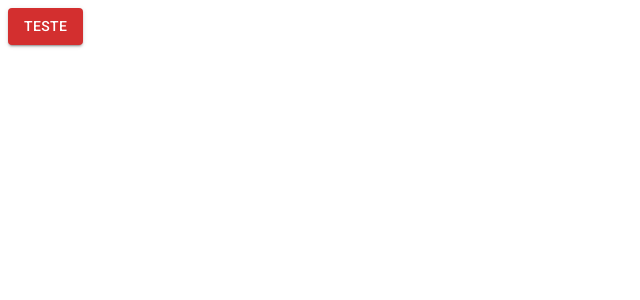
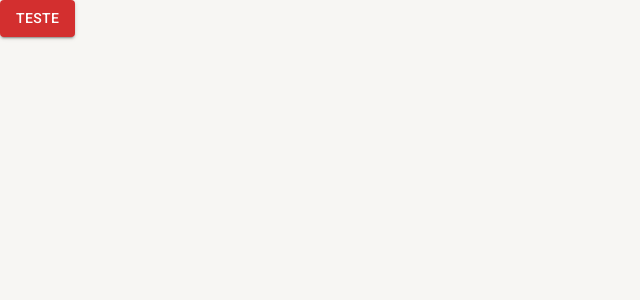
Before and after one commit to Wendeltrs/curso-react2.0, a React (Create React App) app: page /pagina-inicial in a window 1280 px wide. Shown: the top 300 px of the page, without its empty margins (0-640 px from the left). Built offline with nearby package versions, Linux system fonts and the light colour scheme.

Commit message:
feat: add dark theme and toggle theme

```diff
--- a/public/index.html
+++ b/public/index.html
@@ -16,7 +16,7 @@
   <title>Cadastros</title>
 </head>
 
-<body>
+<body style="padding: 0; margin: 0;">
   <noscript>Você precisa ter Javascript para rodar essa aplicação.</noscript>
   <div id="root"></div>
 </body>
--- a/src/routes/index.tsx
+++ b/src/routes/index.tsx
@@ -1,10 +1,13 @@
 import { Button } from "@mui/material";
 import { Navigate, Route, Routes } from "react-router-dom";
+import { useThemeContext } from "../shared/contexts";
 
 export const AppRoutes = () => {
+  const { toggleTheme } = useThemeContext();
+
   return (
     <Routes>
-        <Route path="/pagina-inicial" element={<Button variant="contained" color="primary">Teste</Button>} />
+        <Route path="/pagina-inicial" element={<Button variant="contained" color="primary" onClick={toggleTheme}>Teste</Button>} />
         <Route path="*" element={<Navigate to="/pagina-inicial" />} />
     </Routes>
   )
--- /dev/null
+++ b/src/shared/contexts/ThemeContext.tsx
@@ -0,0 +1,44 @@
+import { Box, ThemeProvider } from "@mui/material";
+import { createContext, useCallback, useContext, useMemo, useState } from "react";
+import { DarkTheme, LightTheme } from "../themes";
+
+interface IThemeContext {
+    themeName: 'light' | 'dark',
+    toggleTheme: () => void
+}
+
+interface IAppThemeProviderProps {
+    children: React.ReactNode
+}
+
+export const ThemeContext = createContext({} as IThemeContext);
+
+export const useThemeContext = () => {
+    return useContext(ThemeContext);
+}
+
+export const AppThemeProvider = ({ children }: IAppThemeProviderProps) => {
+    const [themeName, setThemeName] = useState<'light' | 'dark'>('light');
+
+    const toggleTheme = useCallback(() => {
+        setThemeName(themeName === 'light' ? 'dark' : 'light');
+    }, [themeName]);
+
+    const theme = useMemo(() => {
+        if (themeName === 'light') {
+            return LightTheme;
+        }
+
+        return DarkTheme;
+    }, [themeName]);
+
+    return (
+        <ThemeContext.Provider value={{ themeName, toggleTheme }}>
+            <ThemeProvider theme={theme}>
+                <Box sx={{ width: '100vw', height: '100vh', bgcolor: theme.palette.background.default }}>
+                    {children}
+                </Box>
+            </ThemeProvider>
+        </ThemeContext.Provider>
+    )
+}
--- a/src/shared/contexts/index.ts
+++ b/src/shared/contexts/index.ts
@@ -1 +1 @@
-export {};
+export * from './ThemeContext';
--- /dev/null
+++ b/src/shared/themes/Dark.ts
@@ -0,0 +1,23 @@
+import { createTheme } from "@mui/material";
+import { red, blueGrey } from "@mui/material/colors";
+
+export const DarkTheme = createTheme({
+    palette: {
+        primary: {
+            main: red[700],
+            dark: red[800],
+            light: red[500],
+            contrastText: '#ffffff'
+        },
+        secondary: {
+            main: blueGrey[500],
+            dark: blueGrey[400],
+            light: blueGrey[300],
+            contrastText: '#ffffff'
+        },
+        background: {
+            paper: '#303134',
+            default: '#202124'
+        }
+    }
+})
--- a/src/shared/themes/index.ts
+++ b/src/shared/themes/index.ts
@@ -1 +1,2 @@
-export {};
+export * from './Light';
+export * from './Dark';
```
Also changed, not shown: src/App.tsx (+3 -4 lines).
